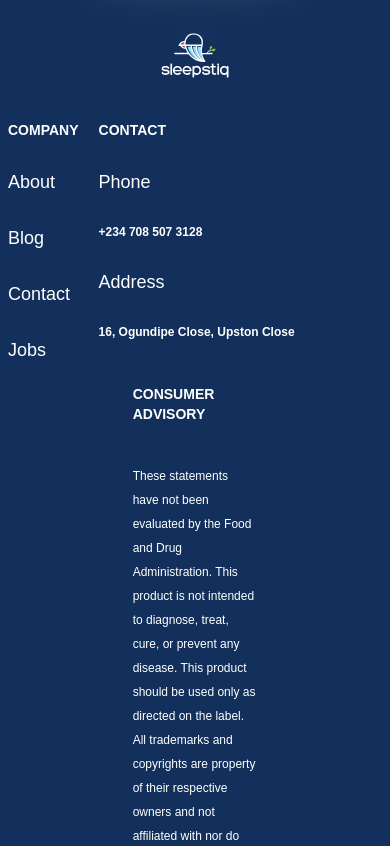
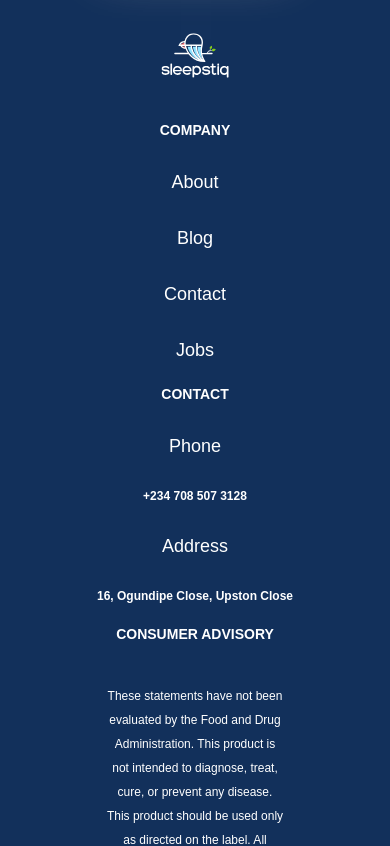
Before and after one commit to TesleemOla/sleepstiq, a Next.js app: page / in a window 390 px wide. Shown: the part 5200-6046 px from the top of the page. Built offline with nearby package versions, Linux system fonts and the light colour scheme.

Commit message:
footer small screen style fix

```diff
--- a/components/ui/footer.tsx
+++ b/components/ui/footer.tsx
@@ -2,11 +2,11 @@ import Link from "next/link";
 import { Logo, Facebook, Twitter, Gplus, LinkedIn } from "../icons";
 
 export default function Footer(){
-    return <footer className="bg-primary text-white w-screen sm:w-full px-2">
+    return <footer className="bg-primary text-white w-screen sm:w-full px-4">
         <div className="flex justify-center py-5 scale-50 md:scale-100">
             <Logo loc="footer"/>
         </div>
-        <div className="flex flex-row gap-5 flex-wrap flex-auto justify-center">
+        <div className="flex flex-col text-center items-center sm:flex-row gap-5 sm:flex-wrap justify-center">
         <div className="flex flex-col gap-7 basis-1/6">
             <p className="font-bold text-sm">COMPANY</p>
             <Link href="/about" className="sm:font-thin text-lg sm:text-xs">About</Link>
@@ -22,7 +22,7 @@ export default function Footer(){
             <p className="sm:font-thin text-lg sm:text-xs">Address</p>
             <p className="text-xs font-extrabold">16, Ogundipe Close, Upston Close</p>
         </div>
-        <div className="flex flex-col gap-10 basis-2/6 flex-shrink">
+        <div className="flex flex-col gap-10 basis-2/6 flex-shrink w-1/2 sm:w-2/3">
             <p className="font-bold text-sm">CONSUMER ADVISORY</p>
             <p className="font-thin leading-loose text-xs sm:text-sm">
                     These statements have not been evaluated by the Food and Drug Administration.
```
